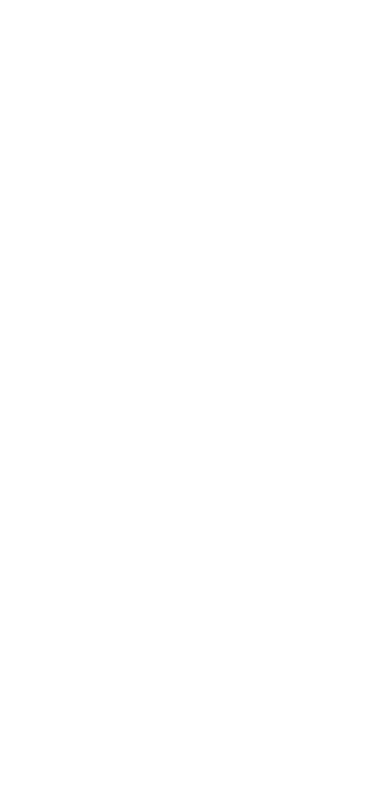
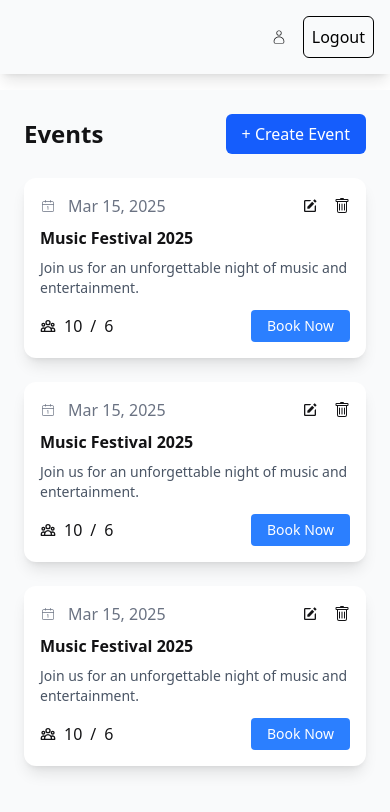
Before and after one commit to banlon-jones/event-planner, a React (Vite) app: page /dashboard in a window 390 px wide. Before the commit this address had no page. Shown: the top 812 px of the page. Built offline with nearby package versions, Linux system fonts and the light colour scheme.

Commit message:
add event creation and editing functionality with responsive UI components

```diff
--- a/src/components/createAndEditEvent/createAndEditEvent.jsx
+++ b/src/components/createAndEditEvent/createAndEditEvent.jsx
@@ -1,7 +1,97 @@
 export const CreateAndEditEvent = props => {
   return (
-    <div>
-      hello
-    </div>
+    <>
+      <div className="bg-white w-full p-6">
+        <div className="flex justify-between items-center mb-4">
+          <h2 className="text-xl font-semibold text-gray-800">Create New Event</h2>
+        </div>
+        <div className="mb-4">
+          <label htmlFor="event-name" className="block text-gray-700 text-sm font-bold mb-2">Event Name</label>
+          <input type="text" id="event-name"
+                 className="shadow appearance-none border rounded w-full py-2 px-3 text-gray-700 leading-tight focus:outline-none focus:shadow-outline"
+                 placeholder="Enter event name"/>
+        </div>
+        <div className="grid grid-cols-2 gap-4 mb-4">
+          <div>
+            <label htmlFor="category" className="block text-gray-700 text-sm font-bold mb-2">Category</label>
+            <div className="relative">
+              <select id="category"
+                      className="block appearance-none w-full bg-white border border-gray-300 hover:border-gray-400 px-4 py-2 pr-8 rounded shadow leading-tight focus:outline-none focus:shadow-outline">
+                <option>Conference</option>
+                <option>Workshop</option>
+                <option>Meetup</option>
+                <option>Webinar</option>
+              </select>
+              <div className="pointer-events-none absolute inset-y-0 right-0 flex items-center px-2 text-gray-700">
+                <svg className="fill-current h-4 w-4" xmlns="http://www.w3.org/2000/svg" viewBox="0 0 20 20">
+                  <path d="M9.293 12.95l.707.707L15.657 8l-1.414-1.414L10 10.828 5.757 6.586 4.343 8z"/>
+                </svg>
+              </div>
+            </div>
+          </div>
+          <div>
+            <label htmlFor="date" className="block text-gray-700 text-sm font-bold mb-2">Date</label>
+            <div className="relative">
+              <input type="text" id="date"
+                     className="shadow appearance-none border rounded w-full py-2 px-3 text-gray-700 leading-tight focus:outline-none focus:shadow-outline"
+                     placeholder="dd/mm/yyyy"/>
+              <div className="absolute inset-y-0 right-0 flex items-center pr-3 pointer-events-none">
+                <svg className="h-5 w-5 text-gray-500" fill="none" viewBox="0 0 24 24" stroke="currentColor">
+                  <path stroke-linecap="round" stroke-linejoin="round" stroke-width="2"
+                        d="M8 7V3m8 4V3m-9 8h10M5 21h14a2 2 0 002-2V7a2 2 0 00-2-2H5a2 2 0 00-2 2v12a2 2 0 002 2z"/>
+                </svg>
+              </div>
+            </div>
+          </div>
+          <div>
+            <label htmlFor="time" className="block text-gray-700 text-sm font-bold mb-2">Time</label>
+            <div className="relative">
+              <input type="text" id="time"
+                     className="shadow appearance-none border rounded w-full py-2 px-3 text-gray-700 leading-tight focus:outline-none focus:shadow-outline"
+                     placeholder="--:--"/>
+              <div className="absolute inset-y-0 right-0 flex items-center pr-3 pointer-events-none">
+                <svg className="h-5 w-5 text-gray-500" fill="none" viewBox="0 0 24 24" stroke="currentColor">
+                  <path stroke-linecap="round" stroke-linejoin="round" stroke-width="2"
+                        d="M12 8v4l3 3m6-3a9 9 0 11-18 0 9 9 0 0118 0z"/>
+                </svg>
+              </div>
+            </div>
+          </div>
+        </div>
+        <div className="mb-4">
+          <label htmlFor="location" className="block text-gray-700 text-sm font-bold mb-2">Location</label>
+          <div className="relative">
+            <input type="text" id="location"
+                   className="shadow appearance-none border rounded w-full py-2 px-3 text-gray-700 leading-tight focus:outline-none focus:shadow-outline"
+                   placeholder="Enter location"/>
+            <div className="absolute inset-y-0 right-0 flex items-center pr-3">
+              <svg className="h-5 w-5 text-gray-500" fill="none" viewBox="0 0 24 24" stroke="currentColor">
+                <path stroke-linecap="round" stroke-linejoin="round" stroke-width="2"
+                      d="M17.657 16.657L13.414 20.9a1.995 1.995 0 01-2.828 0l-4.243-4.243a8 8 0 1111.314 0z"/>
+                <path stroke-linecap="round" stroke-linejoin="round" stroke-width="2"
+                      d="M15 11a3 3 0 11-6 0 3 3 0 016 0z"/>
+              </svg>
+              <span className="text-sm text-blue-500 ml-1 cursor-pointer">Map</span>
+            </div>
+          </div>
+        </div>
+        <div className="mb-4">
+          <label htmlFor="description" className="block text-gray-700 text-sm font-bold mb-2">Description</label>
+          <textarea id="description" rows="4"
+                    className="shadow appearance-none border rounded w-full py-2 px-3 text-gray-700 leading-tight focus:outline-none focus:shadow-outline"
+                    placeholder="Enter event description"></textarea>
+        </div>
+
+        <div className="flex justify-end mt-6">
+          <button
+            className="bg-transparent hover:bg-gray-200 text-gray-700 font-semibold py-2 px-4 border border-gray-300 rounded shadow-sm focus:outline-none focus:shadow-outline mr-2">Cancel
+          </button>
+          <button
+            className="bg-blue-500 hover:bg-blue-700 text-white font-bold py-2 px-4 rounded shadow-sm focus:outline-none focus:shadow-outline">Create
+            Event
+          </button>
+        </div>
+      </div>
+    </>
   );
 }
--- a/src/components/event/event.jsx
+++ b/src/components/event/event.jsx
@@ -5,7 +5,7 @@
 
 export const Event = () => {
   return (
-    <div className="grid grid-cols-1 sm:grid-cols-2 md:grid-cols-3">
+    <div className="w-full">
       <div className="bg-white rounded-xl shadow-lg">
         <div className="p-4 space-y-2">
           <div className="flex items-center justify-between">
--- /dev/null
+++ b/src/components/navbar/navbar.jsx
@@ -0,0 +1,19 @@
+import {CiUser} from "react-icons/ci";
+import {useSelector} from "react-redux";
+
+export const Navbar = () => {
+  const {user} = useSelector((state) => state.user)
+  return (
+    <>
+      <div className="w-full mb-4 p-4 bg-gray-50 shadow-lg">
+        <div className="flex items-center gap-2 justify-end">
+          <CiUser />
+          <span>{user?.user?.email}</span>
+          <button className="text-black px-2 py-2 rounded-md hover:bg-blue-700 border border-black">
+            Logout
+          </button>
+        </div>
+      </div>
+    </>
+  )
+}
--- a/src/components/signInAndSignUp/signInAndSignUp.jsx
+++ b/src/components/signInAndSignUp/signInAndSignUp.jsx
@@ -1,9 +1,12 @@
 import {useForm} from "react-hook-form";
-import {useDispatch} from "react-redux";
+import {useDispatch, useSelector} from "react-redux";
 import {loginUser, signUpUser} from "../../store/user/userSlice.js";
+import {useNavigate} from "react-router-dom";
 
 export const SignInAndSignUp = ({buttonLabel, textLabel, type}) => {
   const dispatch = useDispatch();
+  const { user, loading, error } = useSelector((state) => state.user);
+  const navigate = useNavigate();
 
   const {
     register,
@@ -14,8 +17,14 @@
   const onSubmit = async (data) => {
     if (type === 'signup'){
       dispatch(signUpUser(data));
+      if (!loading && user) {
+        navigate('/dashboard');
+      }
     }else {
       dispatch(loginUser(data));
+      if (!loading && user) {
+        navigate('/dashboard');
+      }
     }
   }
   return (
--- a/src/pages/dashboard/dashboard.jsx
+++ b/src/pages/dashboard/dashboard.jsx
@@ -0,0 +1,71 @@
+import {MdOutlineCalendarMonth} from "react-icons/md";
+import {IoTimeOutline} from "react-icons/io5";
+import {Event} from "../../components/event/event.jsx";
+import {Navbar} from "../../components/navbar/navbar.jsx";
+import {useState} from "react";
+import {Dialog} from "primereact/dialog";
+import {CreateAndEditEvent} from "../../components/createAndEditEvent/createAndEditEvent.jsx";
+
+const Dashboard = () => {
+  const events = [
+    {
+      id: 1,
+      title: 'Tech Conference 2025',
+      description: 'Annual technology conference featuring industry experts and networking opportunities.',
+      date: 'Mar 15, 2025',
+      time: '9:00 AM',
+      status: 'Upcoming',
+      statusColor: 'bg-green-100 text-green-700',
+    },
+    {
+      id: 2,
+      title: 'Design Workshop',
+      description: 'Hands-on workshop covering the latest design trends and tools.',
+      date: 'Mar 20, 2025',
+      time: '2:00 PM',
+      status: 'Ongoing',
+      statusColor: 'bg-blue-100 text-blue-700',
+    },
+    {
+      id: 3,
+      title: 'Marketing Webinar',
+      description: 'Digital marketing strategies for growing your business online.',
+      date: 'Mar 10, 2025',
+      time: '11:00 AM',
+      status: 'Past',
+      statusColor: 'bg-gray-100 text-gray-700',
+    },
+  ];
+  const [visible, setVisible] = useState(false);
+
+
+  return (
+    <>
+      <div>
+        <Navbar />
+      </div>
+      <div className="min-h-screen bg-gray-50 p-6 font-sans">
+        {/* Top Bar */}
+        <div className="flex items-center justify-between mb-6">
+          <h1 className="text-2xl font-semibold">Events</h1>
+          <button onClick={() => setVisible(true)} className="bg-blue-600 text-white px-4 py-2 rounded-md hover:bg-blue-700">
+            + Create Event
+          </button>
+        </div>
+
+        {/* Event Cards */}
+        <div className="grid gap-6 sm:grid-cols-2 lg:grid-cols-3">
+          {events.map((event) => (
+            <Event key={event.id} event={event} />
+          ))}
+        </div>
+      </div>
+
+      <Dialog header="Header" visible={visible} style={{ width: '50vw' }} onHide={() => {if (!visible) return; setVisible(false); }}>
+        <CreateAndEditEvent />
+      </Dialog>
+    </>
+  )
+}
+
+export default Dashboard;
--- a/src/routes/route.jsx
+++ b/src/routes/route.jsx
@@ -1,10 +1,12 @@
 import {Routes, Route} from "react-router-dom";
 import Home from "../pages/home/home.jsx";
 import {AuthPage} from "../pages/auth/auth.jsx";
+import Dashboard from "../pages/dashboard/dashboard.jsx";
 
 export const Routers = () => (
   <Routes>
     <Route path="/" element={<Home />} />
     <Route path="/get-started" element={<AuthPage />} />
+    <Route path="/dashboard" element={<Dashboard />} />
   </Routes>
 )
```
